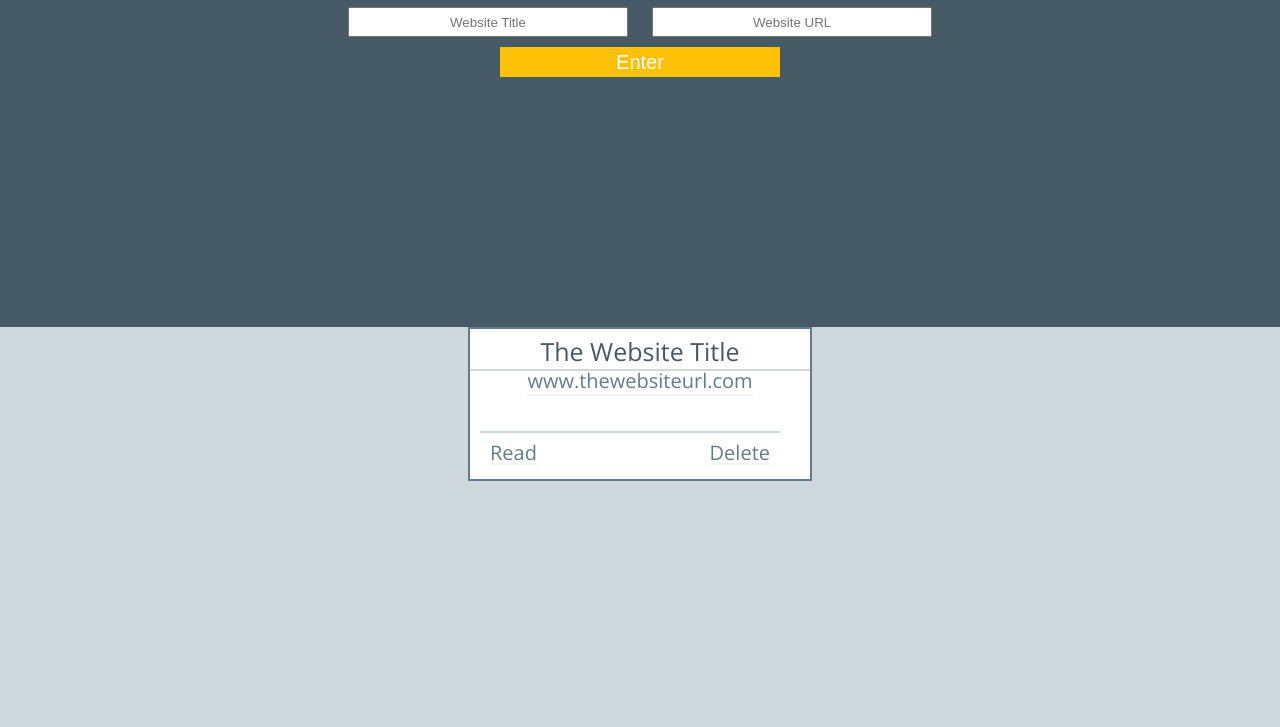
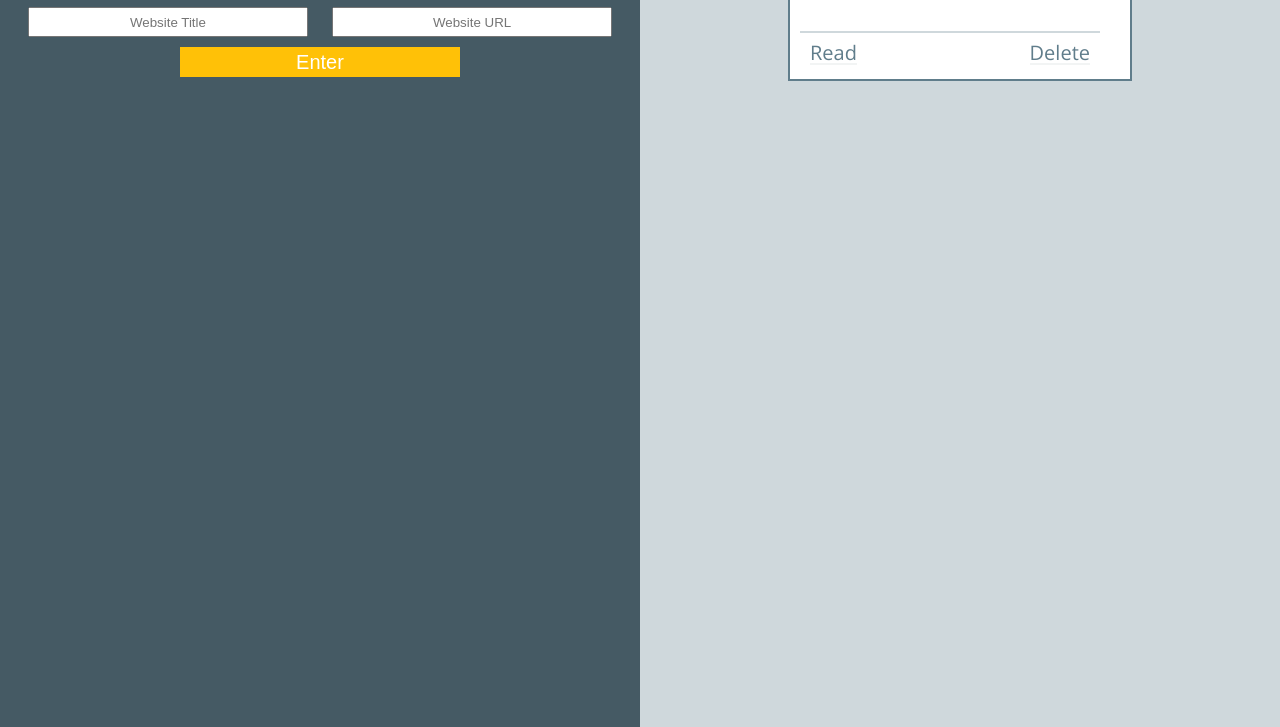
Before and after one commit to juliankyer/linked-list, a plain HTML site: page index.html in a window 1280 px wide. Shown: the part 73-800 px from the top of the page. Drawn offline with nearby package versions, Linux system fonts and the light colour scheme.

Commit message:
Add further CSS functionality

```diff
--- a/CSS/styles.css
+++ b/CSS/styles.css
@@ -13,7 +13,6 @@ h1 {
   font-weight: 800;
 }
 input {
-  display: inline-block;
   margin: 10px;
   text-align: center;
   width: 280px;
@@ -37,15 +36,16 @@ button:hover {
   background-color: #FFD773;
 }
 .main-side {
+  float: left;
   background-color: #455A64;
-  width: 100%;
-  height: 50%;
-  position: relative;
+  width: 50%;
+  height: 100%;
 }
 
 .link-column {
-  width: 100%;
-  height: 50%;
+  float: right;
+  width: 50%;
+  height: 100%;
   background-color: #CFD8DC;
   margin: auto;
 }
@@ -96,11 +96,13 @@ a:hover {
 }
 
 
-@media screen and (max-width: 300px) {
-  button{
-    margin: 5px 0;
+@media screen and (max-width: 650px) {
+  .main-side, .link-column {
+    margin: auto;
     width: 100%;
+    height: 50%;
   }
+
 
 
 /*#455A64 dark background
--- a/index.html
+++ b/index.html
@@ -26,5 +26,6 @@
     </section>
   </body>
   <script src="index.js">
+  <script src="https://ajax.googleapis.com/ajax/libs/jquery/3.1.1/jquery.min.js"></script>
   </script>
 </html>
```
